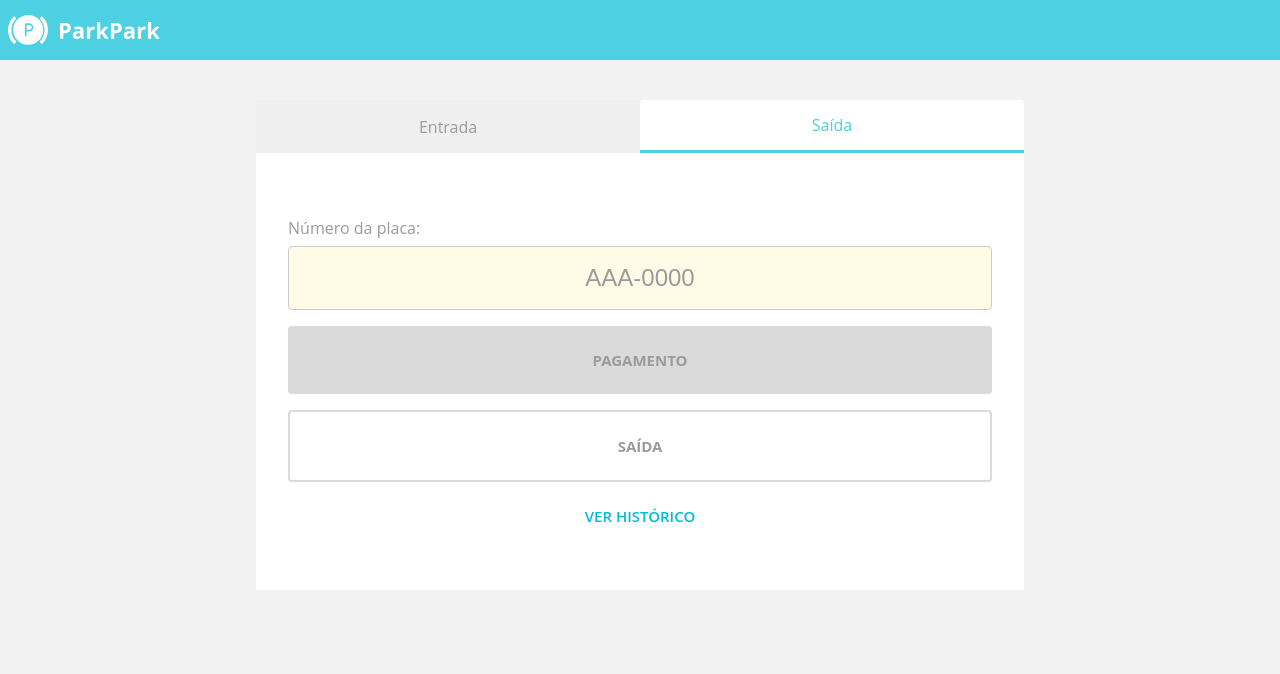
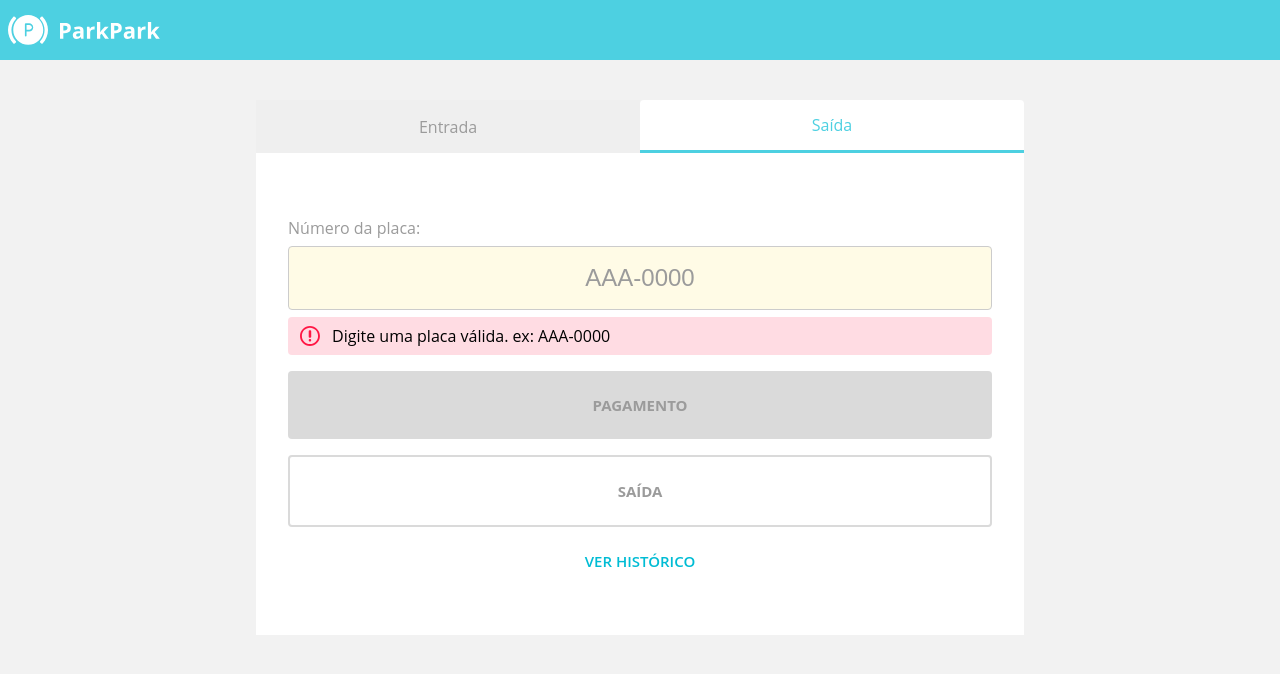
Before and after one commit to WeslleySOR/front-end-challenge, a React (Vite) app: page /exit in a window 1280 px wide. Both pictures are taken after a click on the button "PAGAMENTO". Shown: the top 674 px of the page. Built offline with nearby package versions, Linux system fonts and the light colour scheme.

Commit message:
Revert "Merge branch 'main' of https://github.com/WeslleySOR/front-end-challenge"
This reverts commit 8da13ef87ce917d36fabccf50521b7f2a3551964.

```diff
--- a/src/App.tsx
+++ b/src/App.tsx
@@ -13,11 +13,13 @@ import { Home } from "./pages/Home";
 
 import { usePlate } from "./hooks/usePlate";
 import { useMenu } from "./hooks/useMenu";
+import { useErrorMessage } from "./hooks/useErrorMessage";
 
 function App() {
 	globalStyles();
 	const { plateNumber, handlePlateNumber } = usePlate();
 	const { isOpenedMenu, handleOpenedMenu } = useMenu();
+	const { errorMessage, handleErrorMessage } = useErrorMessage();
 	return (
 		<BrowserRouter>
 			<Container>
@@ -33,6 +35,8 @@ function App() {
 								index
 								element={
 									<Home
+										error={errorMessage}
+										handleErrorMessage={handleErrorMessage}
 										plateNumber={plateNumber}
 										handlePlateNumber={handlePlateNumber}
 									/>
@@ -42,12 +46,17 @@ function App() {
 								path="/exit"
 								element={
 									<Exit
+										error={errorMessage}
+										handleErrorMessage={handleErrorMessage}
 										plateNumber={plateNumber}
 										handlePlateNumber={handlePlateNumber}
 									/>
 								}
 							/>
-							<Route path="/history/:id" element={<History />} />
+							<Route
+								path="/history/:id"
+								element={<History handleErrorMessage={handleErrorMessage} />}
+							/>
 						</Routes>
 					</Main>
 					<MobileMenu
--- a/src/components/TextField/index.tsx
+++ b/src/components/TextField/index.tsx
@@ -1,18 +1,20 @@
 import { Container } from "./styles";
 
 import errorShape from "../../assets/error.svg";
-import { useErrorMessage } from "../../hooks/useErrorMessage";
 
 interface TextFieldProps {
+	error: string;
 	plateNumber: string;
 	handlePlateNumber: (newPlateNumber: string) => void;
+	handleErrorMessage: (newMessage: string) => void;
 }
 
 export function TextField({
+	error,
 	plateNumber,
+	handleErrorMessage,
 	handlePlateNumber,
 }: TextFieldProps) {
-	const { errorMessage, handleErrorMessage } = useErrorMessage();
 	const handleInputText = (text: string) => {
 		if (text.length <= 8) {
 			// Limitando a escrita da placa para 8 caracters
@@ -26,7 +28,7 @@ export function TextField({
 		handleErrorMessage("");
 	};
 	return (
-		<Container error={errorMessage !== ""}>
+		<Container error={error !== ""}>
 			<span>Número da placa:</span>
 			<input
 				type="text"
@@ -41,10 +43,10 @@ export function TextField({
 					}
 				}}
 			/>
-			{errorMessage !== "" && (
+			{error !== "" && (
 				<div className="error-box">
 					<img src={errorShape} alt="Error Message Icon" />
-					<span>{errorMessage}</span>
+					<span>{error}</span>
 				</div>
 			)}
 		</Container>
--- a/src/pages/Exit/Initial/index.tsx
+++ b/src/pages/Exit/Initial/index.tsx
@@ -2,7 +2,6 @@ import { useNavigate } from "react-router-dom";
 import { StyledButton } from "../../../components/Button/Default";
 import { StyledButtonLink } from "../../../components/Button/Link";
 import { TextField } from "../../../components/TextField";
-import { useErrorMessage } from "../../../hooks/useErrorMessage";
 import { useModal } from "../../../hooks/useModal";
 import { regexToValidatePlateNumber } from "../../../utils/regex";
 import { ExitModal } from "../Modal/Exit";
@@ -12,11 +11,15 @@ import { Container } from "./style";
 interface InitialProps {
 	plateNumber: string;
 	handlePlateNumber: (newPlateNumber: string) => void;
+	error: string;
+	handleErrorMessage: (newMessage: string) => void;
 }
 
 export function Initial({
 	plateNumber,
-	handlePlateNumber
+	handlePlateNumber,
+	error,
+	handleErrorMessage,
 }: InitialProps) {
 	const {
 		handleOpenNewExitModal,
@@ -26,7 +29,6 @@ export function Initial({
 		handleCloseNewExitModal,
 		handleCloseNewPaymentModal,
 	} = useModal();
-	const { handleErrorMessage } = useErrorMessage();
 	let navigate = useNavigate();
 
 	const navigateToPlateHistory = () => {
@@ -57,6 +59,8 @@ export function Initial({
 		<>
 			<Container>
 				<TextField
+					error={error}
+					handleErrorMessage={handleErrorMessage}
 					plateNumber={plateNumber}
 					handlePlateNumber={handlePlateNumber}
 				/>
@@ -83,11 +87,13 @@ export function Initial({
 				</StyledButtonLink>
 			</Container>
 			<PaymentModal
+				handleErrorMessage={handleErrorMessage}
 				plateNumber={plateNumber}
 				isOpen={isNewPaymentModalOpen}
 				onRequestClose={handleCloseNewPaymentModal}
 			/>
 			<ExitModal
+				handleErrorMessage={handleErrorMessage}
 				plateNumber={plateNumber}
 				isOpen={isNewExitModalOpen}
 				onRequestClose={handleCloseNewExitModal}
--- a/src/pages/Exit/Modal/Exit/index.tsx
+++ b/src/pages/Exit/Modal/Exit/index.tsx
@@ -6,20 +6,20 @@ import { Loading } from "../../Loading";
 import { Success } from "../../Success";
 import { StyledButton } from "../../../../components/Button/Default";
 import { StyledButtonLink } from "../../../../components/Button/Link";
-import { useErrorMessage } from "../../../../hooks/useErrorMessage";
 
 interface ExitModalProps {
 	isOpen: boolean;
 	onRequestClose: () => void;
 	plateNumber: string;
+	handleErrorMessage: (newMessage: string) => void;
 }
 
 export function ExitModal({
 	isOpen,
 	onRequestClose,
-	plateNumber
+	plateNumber,
+	handleErrorMessage,
 }: ExitModalProps) {
-	const { handleErrorMessage } = useErrorMessage();
 	const [loading, setLoading] = useState(false);
 	const [success, setSuccess] = useState(false);
 
--- a/src/pages/Exit/Modal/Payment/index.tsx
+++ b/src/pages/Exit/Modal/Payment/index.tsx
@@ -7,20 +7,20 @@ import { Loading } from "../../Loading";
 import { Success } from "../../Success";
 import { StyledButton } from "../../../../components/Button/Default";
 import { StyledButtonLink } from "../../../../components/Button/Link";
-import { useErrorMessage } from "../../../../hooks/useErrorMessage";
 
 interface PaymentModalProps {
 	isOpen: boolean;
 	onRequestClose: () => void;
 	plateNumber: string;
+	handleErrorMessage: (newMessage: string) => void;
 }
 
 export function PaymentModal({
 	isOpen,
 	onRequestClose,
 	plateNumber,
+	handleErrorMessage,
 }: PaymentModalProps) {
-	const { handleErrorMessage } = useErrorMessage();
 	const [loading, setLoading] = useState(false);
 	const [success, setSuccess] = useState(false);
 
--- a/src/pages/Exit/index.tsx
+++ b/src/pages/Exit/index.tsx
@@ -1,24 +1,28 @@
 import { useEffect } from "react";
-import { useErrorMessage } from "../../hooks/useErrorMessage";
 import { Initial } from "./Initial";
 import { Container } from "./style";
 
 interface ExitProps {
 	plateNumber: string;
 	handlePlateNumber: (newPlateNumber: string) => void;
+	error: string;
+	handleErrorMessage: (newMessage: string) => void;
 }
 
 export function Exit({
 	plateNumber,
-	handlePlateNumber
+	handlePlateNumber,
+	error,
+	handleErrorMessage,
 }: ExitProps) {
-	const { errorMessage, handleErrorMessage } = useErrorMessage();
 	useEffect(() => {
-		if (errorMessage !== "Esse veículo nao tem histórico !") handleErrorMessage("");
+		if (error !== "Esse veículo nao tem histórico !") handleErrorMessage("");
 	}, []);
 	return (
 		<Container>
 			<Initial
+				error={error}
+				handleErrorMessage={handleErrorMessage}
 				plateNumber={plateNumber}
 				handlePlateNumber={handlePlateNumber}
 			/>
--- a/src/pages/History/index.tsx
+++ b/src/pages/History/index.tsx
@@ -7,10 +7,12 @@ import arrowLeft from "../../assets/arrow_l.svg";
 import { useEffect, useState } from "react";
 import { v4 as uuid } from "uuid";
 import { api } from "../../services/api";
-import { useErrorMessage } from "../../hooks/useErrorMessage";
 
-export function History() {
-	const { handleErrorMessage } = useErrorMessage();
+interface HistoryProps {
+	handleErrorMessage: (newMessage: string) => void;
+}
+
+export function History({ handleErrorMessage }: HistoryProps) {
 	const [plateHistory, setPlateHistory] = useState<ParkingType[]>();
 	const [data, setData] = useState<ParkingType>();
 	let navigate = useNavigate();
--- a/src/pages/Home/Initial/index.tsx
+++ b/src/pages/Home/Initial/index.tsx
@@ -1,11 +1,12 @@
 import { StyledButton } from "../../../components/Button/Default";
 import { TextField } from "../../../components/TextField";
-import { useErrorMessage } from "../../../hooks/useErrorMessage";
 import { Container } from "./style";
 
 interface InitialProps {
+	error: string;
 	plateNumber: string;
 	handlePlateNumber: (newPlateNumber: string) => void;
+	handleErrorMessage: (newMessage: string) => void;
 	registerPlate: () => Promise<void>;
 }
 
@@ -13,8 +14,9 @@ export function Initial({
 	plateNumber,
 	handlePlateNumber,
 	registerPlate,
+	error,
+	handleErrorMessage,
 }: InitialProps) {
-	const { handleErrorMessage } = useErrorMessage();
 	const handleOnClickButtonToRegisterPlate = () => {
 		if (plateNumber !== "") {
 			handleErrorMessage("");
@@ -27,6 +29,8 @@ export function Initial({
 	return (
 		<Container>
 			<TextField
+				error={error}
+				handleErrorMessage={handleErrorMessage}
 				plateNumber={plateNumber}
 				handlePlateNumber={handlePlateNumber}
 			/>
--- a/src/pages/Home/index.tsx
+++ b/src/pages/Home/index.tsx
@@ -7,18 +7,20 @@ import { Success } from "./Success";
 import { api } from "../../services/api";
 import { ParkingType } from "../../types/type";
 import { regexToValidatePlateNumber } from "../../utils/regex";
-import { useErrorMessage } from "../../hooks/useErrorMessage";
 
 interface HomeProps {
+	error: string;
 	plateNumber: string;
 	handlePlateNumber: (newPlateNumber: string) => void;
+	handleErrorMessage: (newMessage: string) => void;
 }
 
 export function Home({
 	plateNumber,
 	handlePlateNumber,
+	handleErrorMessage,
+	error,
 }: HomeProps) {
-	const { handleErrorMessage } = useErrorMessage();
 	const [loading, setLoading] = useState(false);
 	const [success, setSuccess] = useState(false);
 
@@ -30,7 +32,7 @@ export function Home({
 				left: false,
 				plate: plateNumber,
 			} as ParkingType)
-			.then(() => {
+			.then((data) => {
 				setLoading(false);
 				setSuccess(true);
 				handleErrorMessage("");
@@ -58,6 +60,8 @@ export function Home({
 			<Container>
 				{loading === false && success === false && (
 					<Initial
+						error={error}
+						handleErrorMessage={handleErrorMessage}
 						registerPlate={registerPlate}
 						plateNumber={plateNumber}
 						handlePlateNumber={handlePlateNumber}
```
